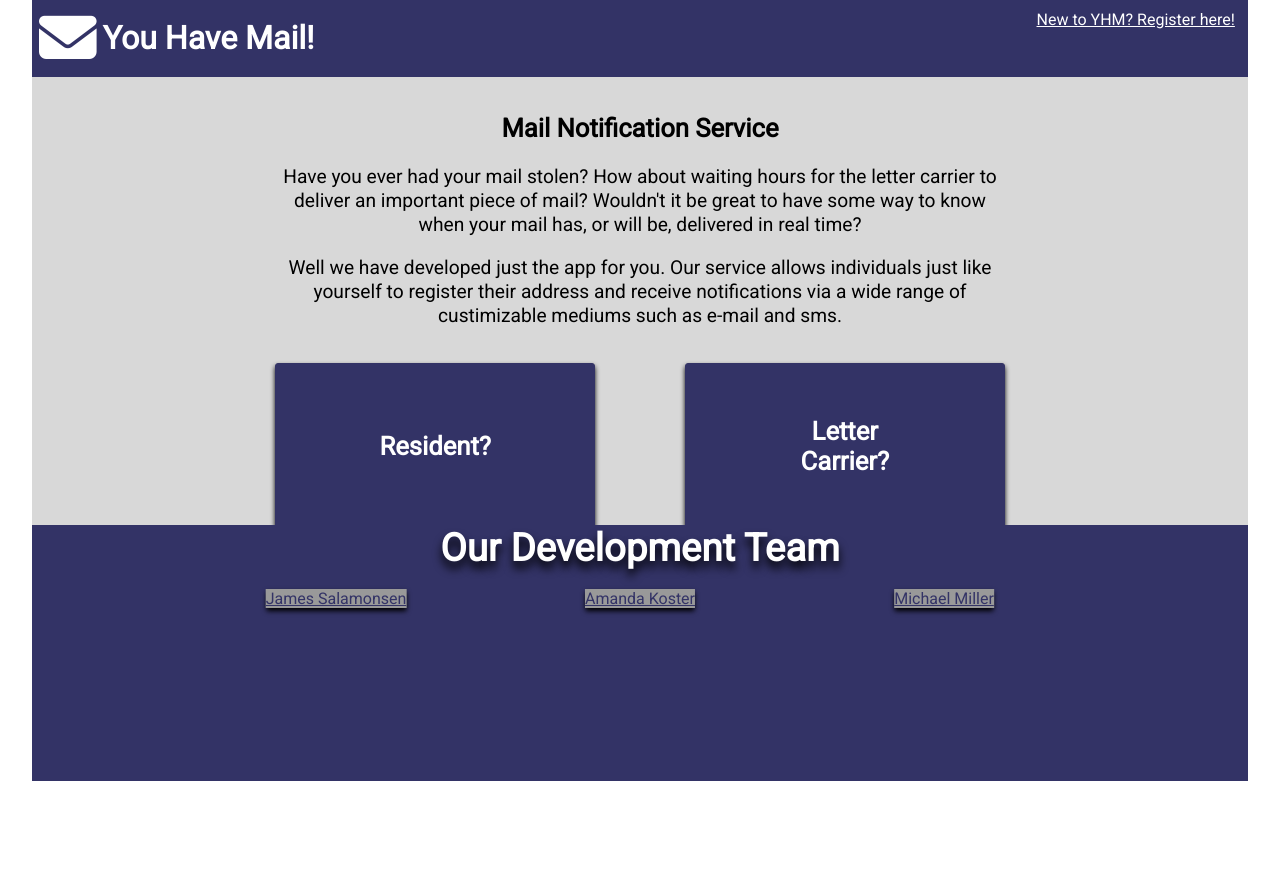
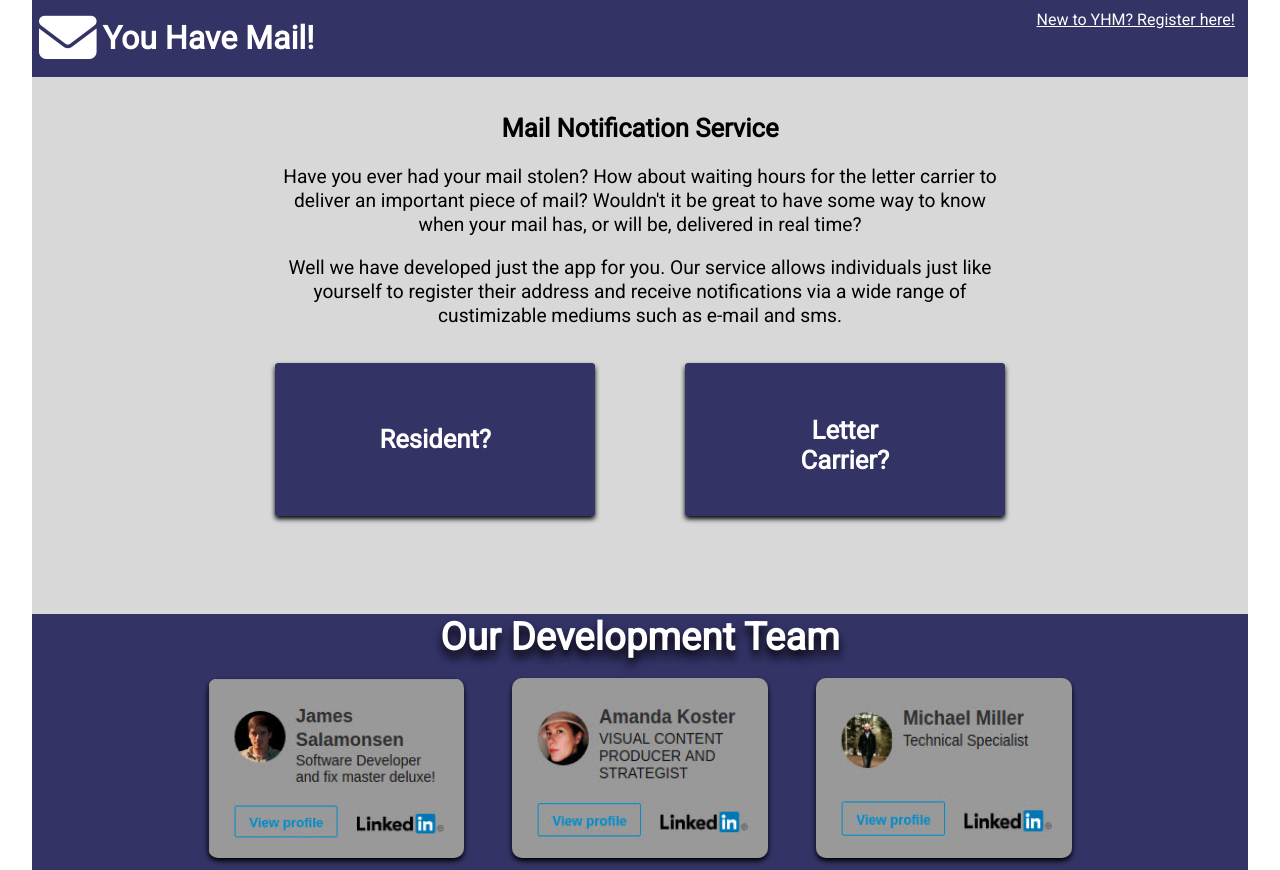
Before and after one commit to amandakoster/YouHaveMail, a plain HTML site: page index.html in a window 1280 px wide. Before the commit the page ends 800 px from the top, so only its background shows below. Drawn offline with Linux system fonts and the light colour scheme.

Commit message:
CSS changes to make the layout more liquid.

```diff
--- a/index.html
+++ b/index.html
@@ -37,15 +37,21 @@
 
 	<footer id="footer">
 		<h3>Our Development Team</h3>
+		<a target="_blank" href="https://www.linkedin.com/in/james-salamonsen-12237b82/">
 			<div class="li-badges left-badge">
-			<div class="LI-profile-badge"  data-version="v1" data-size="medium" data-locale="en_US" data-type="horizontal" data-theme="light" data-vanity="james-salamonsen-12237b82"><a class="LI-simple-link" href='https://www.linkedin.com/in/james-salamonsen-12237b82?trk=profile-badge'>James Salamonsen</a></div>
+				<img src="img/James LinkedIn Image.jpg" alt="Image of James' linked in badge">
 			</div>
+		</a>
+		<a target="_blank" href="https://www.linkedin.com/in/amandakoster/">
 			<div class="li-badges center-badge">
-			<div class="LI-profile-badge"  data-version="v1" data-size="small" data-locale="en_US" data-type="horizontal" data-theme="light" data-vanity="amandakoster"><a class="LI-simple-link" href='https://www.linkedin.com/in/amandakoster?trk=profile-badge'>Amanda Koster</a></div>
+				<img src="img/Amanda LinkedIn Image.jpg" alt="Image of Amanda's linked in badge">
 			</div>
+		</a>
+		<a target="_blank" href="https://www.linkedin.com/in/michael-miller-b1a5967a/">
 			<div class="li-badges right-badge">
-			<div class="LI-profile-badge"  data-version="v1" data-size="small" data-locale="en_US" data-type="horizontal" data-theme="light" data-vanity="michael-miller-b1a5967a"><a class="LI-simple-link" href='https://www.linkedin.com/in/michael-miller-b1a5967a?trk=profile-badge'>Michael Miller</a></div>
+				<img src="img/Michael LinkedIn Image.jpg" alt="Image of Michael's linked in badge.">
 			</div>
+		</a>
 	</footer>
 	<script type="text/javascript" src="index.js"></script>
 </body>
--- a/index.style.css
+++ b/index.style.css
@@ -13,7 +13,7 @@ main{
   width: 100%;
   background-color: #D8D8D8;
   padding: 3% 0%;
-  height: 35vw;
+  height: 42vw;
 }
 
 #header {
@@ -33,6 +33,10 @@ main{
   color: #fff;
   font-size: 1.25vw;
 }
+#register-link:hover {
+  color: #E71921;
+  cursor: pointer;
+}
 #logo-inner {
   font-size: 4.5vw;
   color: #fff;
@@ -42,6 +46,10 @@ main{
   top: 50%;
   transform: translateY(-50%);
   position: absolute;
+}
+#logo-inner:hover {
+  color: #E71921;
+  cursor: pointer;
 }
 .logo-div {
   display: block;
@@ -82,16 +90,23 @@ height: 100%;
   color: #fff;
   margin: 0% auto 3% auto;
   text-shadow: 0 7px 10px #000;
+  width: 100%;
 }
 .li-badges {
   display: inline-block;
   margin: auto;
   position: absolute;
   top: 25%;
+  border-radius: 10px;
   transform: translateY(-50%);
-  background-color: #999999;
-  /*border-radius: 10px;*/
   box-shadow: 0 3px 5px #000;
+  width: 20vw;
+  height: 14vw;
+}
+.li-badges img {
+  border-radius: 10px;
+  width: 100%;
+  height: 100%;
 }
 .left-badge {
   left: 25%;
@@ -155,7 +170,7 @@ height: 12vw;
   background-color: #333366;
   padding: 4vw 7vw;
   width: 25vw;
-  height: 13vw;
+  height: 12vw;
   color: #FFFFFF !important;
   font-size: 2vw;
   font-family: "HelveticaNeueW02-75Bold", "Helvetica Neue", Helvetica, Arial, sans-serif;
@@ -163,6 +178,9 @@ height: 12vw;
   display: inline-block;
   margin-top: 15px;
   box-shadow: 0 3px 5px #000;
+}
+#res-button:hover {
+  cursor: pointer;
 }
 #mm-button-cont {
   height: 12vw;
@@ -174,7 +192,7 @@ height: 12vw;
   background-color: #333366;
   padding: 4vw 7vw;
   width: 25vw;
-  height: 13vw;
+  height: 12vw;
   color: #FFFFFF !important;
   font-size: 2vw;
   font-family: "HelveticaNeueW02-75Bold", "Helvetica Neue", Helvetica, Arial, sans-serif;
@@ -182,6 +200,9 @@ height: 12vw;
   display: inline-block;
   margin-top: 15px;
   box-shadow: 0 3px 5px #000;
+}
+#mm-button:hover {
+  cursor: pointer;
 }
 #res-submit-button {
   border: 1px solid #333366;
```
Lines whose indentation alone changed are shown as unchanged.
